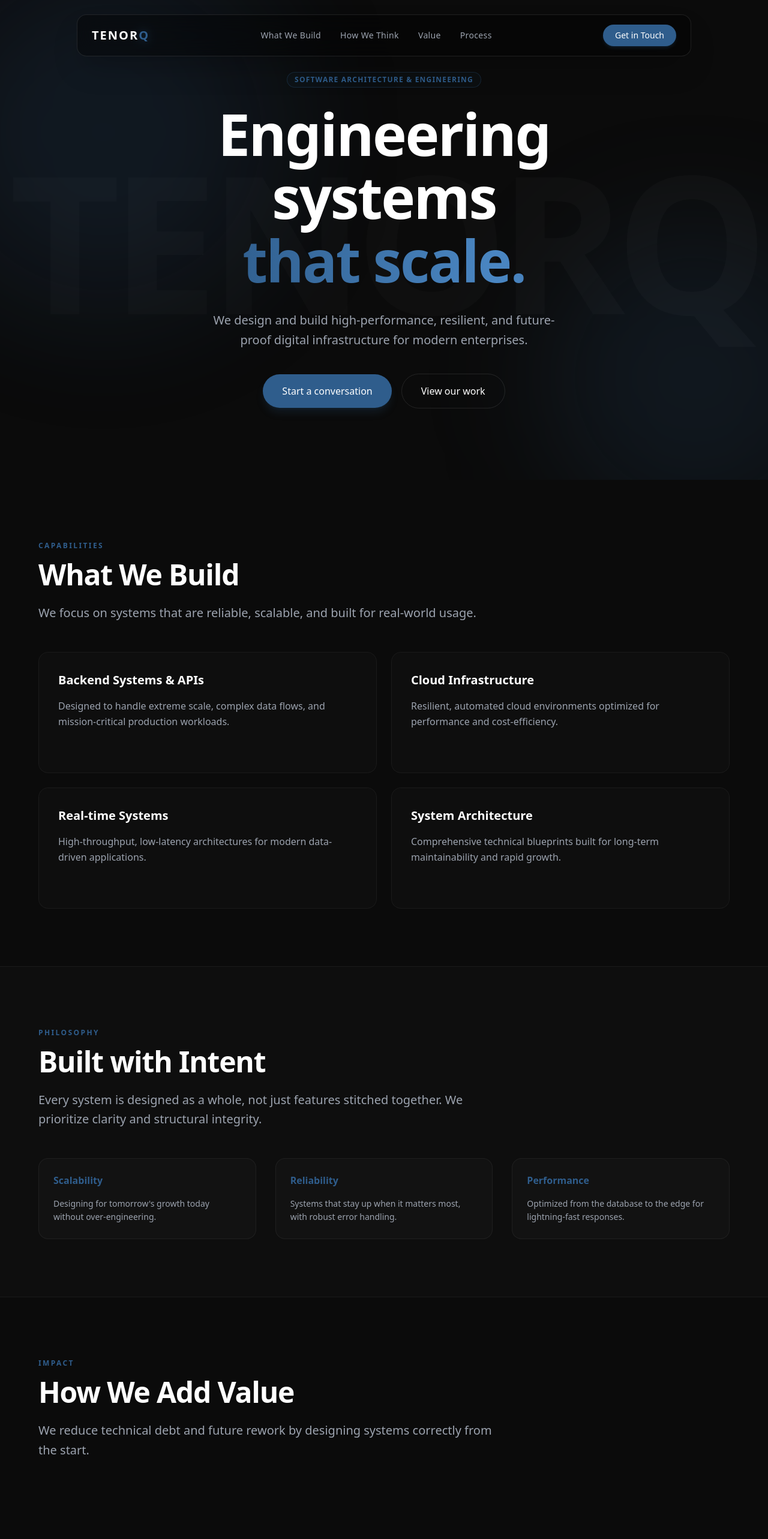
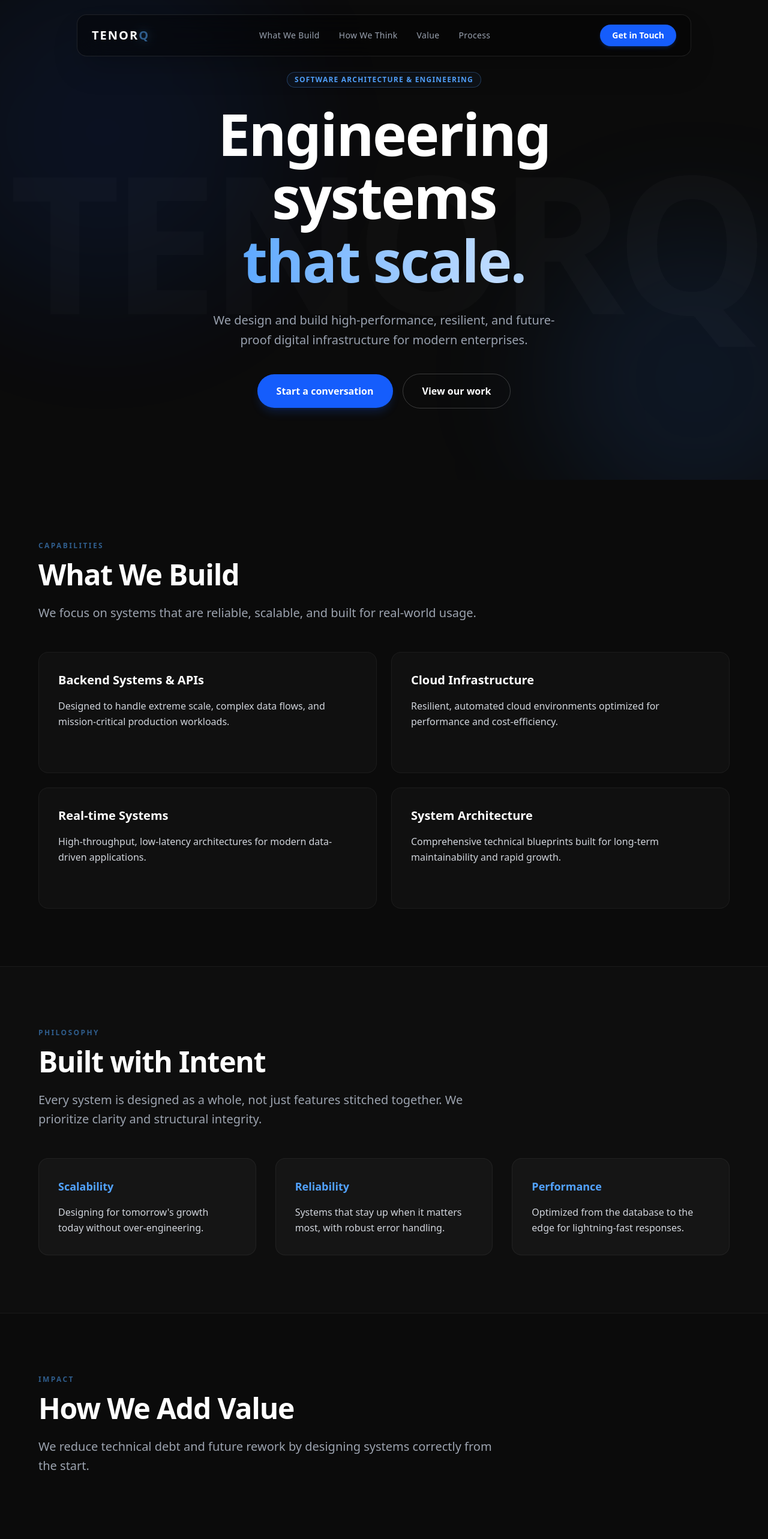
Before and after one commit to tenorq/Website, a Next.js app: page / in a window 1280 px wide. Shown: the top 2566 px of the page at 60% size. Built offline with nearby package versions, Linux system fonts and the light colour scheme.

Commit message:
fix text visibility and  hero height

```diff
--- a/src/app/globals.css
+++ b/src/app/globals.css
@@ -3,8 +3,9 @@
 :root {
   --background: #0b0b0b;
   --foreground: #f3f4f6;
-  --accent: #2f5d8c;
-  --accent-light: #4a86c2;
+  --accent: #3b82f6; /* More vibrant blue for better pop */
+  --accent-brand: #2f5d8c;
+  --accent-light: #60a5fa;
   --muted: #9ca3af;
   --surface: #121212;
   --border: rgba(255, 255, 255, 0.1);
@@ -14,6 +15,7 @@
   --color-background: var(--background);
   --color-foreground: var(--foreground);
   --color-accent: var(--accent);
+  --color-accent-brand: var(--accent-brand);
   --color-accent-light: var(--accent-light);
   --color-muted: var(--muted);
   --color-surface: var(--surface);
@@ -37,8 +39,8 @@ body::before {
   position: fixed;
   inset: 0;
   background:
-    radial-gradient(circle at 0% 0%, rgba(47, 93, 140, 0.15) 0%, transparent 35%),
-    radial-gradient(circle at 100% 100%, rgba(47, 93, 140, 0.1) 0%, transparent 35%);
+    radial-gradient(circle at 0% 0%, rgba(59, 130, 246, 0.1) 0%, transparent 35%),
+    radial-gradient(circle at 100% 100%, rgba(59, 130, 246, 0.05) 0%, transparent 35%);
   z-index: -1;
   pointer-events: none;
 }
--- a/src/app/page.tsx
+++ b/src/app/page.tsx
@@ -53,17 +53,17 @@ export default function Home() {
             subtitle="Every system is designed as a whole, not just features stitched together. We prioritize clarity and structural integrity."
           />
           <div className="mt-12 grid grid-cols-1 md:grid-cols-3 gap-8">
-            <div className="p-6 rounded-2xl border border-white/5 bg-white/[0.02]">
-              <h4 className="text-[#2f5d8c] font-bold mb-4">Scalability</h4>
-              <p className="text-[#9ca3af] text-sm leading-relaxed">Designing for tomorrow's growth today without over-engineering.</p>
+            <div className="p-8 rounded-2xl border border-white/5 bg-white/[0.03]">
+              <h4 className="text-blue-400 font-bold text-lg mb-4">Scalability</h4>
+              <p className="text-gray-300 leading-relaxed">Designing for tomorrow's growth today without over-engineering.</p>
             </div>
-            <div className="p-6 rounded-2xl border border-white/5 bg-white/[0.02]">
-              <h4 className="text-[#2f5d8c] font-bold mb-4">Reliability</h4>
-              <p className="text-[#9ca3af] text-sm leading-relaxed">Systems that stay up when it matters most, with robust error handling.</p>
+            <div className="p-8 rounded-2xl border border-white/5 bg-white/[0.03]">
+              <h4 className="text-blue-400 font-bold text-lg mb-4">Reliability</h4>
+              <p className="text-gray-300 leading-relaxed">Systems that stay up when it matters most, with robust error handling.</p>
             </div>
-            <div className="p-6 rounded-2xl border border-white/5 bg-white/[0.02]">
-              <h4 className="text-[#2f5d8c] font-bold mb-4">Performance</h4>
-              <p className="text-[#9ca3af] text-sm leading-relaxed">Optimized from the database to the edge for lightning-fast responses.</p>
+            <div className="p-8 rounded-2xl border border-white/5 bg-white/[0.03]">
+              <h4 className="text-blue-400 font-bold text-lg mb-4">Performance</h4>
+              <p className="text-gray-300 leading-relaxed">Optimized from the database to the edge for lightning-fast responses.</p>
             </div>
           </div>
         </Section>
@@ -82,14 +82,21 @@ export default function Home() {
             title="Our Process"
             subtitle="A disciplined approach to solving complex engineering challenges."
           />
-          <div className="mt-12 flex flex-col md:flex-row gap-4 items-center justify-between">
+          <div className="mt-12 grid grid-cols-1 sm:grid-cols-2 lg:grid-cols-4 gap-6">
             {['Understand', 'Design', 'Build', 'Iterate'].map((step, i) => (
-              <div key={step} className="flex items-center gap-4">
-                <div className="w-12 h-12 rounded-full bg-[#2f5d8c]/20 border border-[#2f5d8c]/40 flex items-center justify-center text-[#2f5d8c] font-bold">
+              <div key={step} className="flex flex-row sm:flex-col items-center sm:items-start gap-6 p-6 rounded-2xl border border-white/5 bg-white/[0.02]">
+                <div className="flex-shrink-0 w-12 h-12 rounded-full bg-blue-500/10 border border-blue-500/30 flex items-center justify-center text-blue-400 font-bold text-xl">
                   {i + 1}
                 </div>
-                <span className="text-white font-medium">{step}</span>
-                {i < 3 && <div className="hidden md:block w-12 h-px bg-white/10" />}
+                <div>
+                  <h4 className="text-white font-bold text-lg mb-2">{step}</h4>
+                  <p className="text-gray-400 text-sm leading-relaxed">
+                    {i === 0 && "Deep dive into requirements and constraints."}
+                    {i === 1 && "Architecting the solution for scale."}
+                    {i === 2 && "Execution with precision and quality."}
+                    {i === 3 && "Refining based on real-world feedback."}
+                  </p>
+                </div>
               </div>
             ))}
           </div>
--- a/src/components/CardGrid.tsx
+++ b/src/components/CardGrid.tsx
@@ -10,22 +10,22 @@ export function CardGrid({ items }: { items: CardItem[] }) {
         <div
           key={item.title}
           className="group relative p-8 rounded-2xl border border-white/5
-                     bg-[#121212]/50 backdrop-blur-sm
-                     hover:border-[#2f5d8c]/30 hover:bg-[#121212]
-                     transition-all duration-300 hover:shadow-2xl hover:shadow-[#2f5d8c]/5"
+                     bg-[#121212]/80 backdrop-blur-sm
+                     hover:border-blue-500/50 hover:bg-[#121212]
+                     transition-all duration-300 hover:shadow-2xl hover:shadow-blue-500/5"
         >
           {/* Subtle Accent Glow on Hover */}
-          <div className="absolute inset-0 bg-gradient-to-br from-[#2f5d8c]/0 to-[#2f5d8c]/0 group-hover:from-[#2f5d8c]/5 group-hover:to-transparent rounded-2xl transition-all duration-500" />
+          <div className="absolute inset-0 bg-gradient-to-br from-blue-600/0 to-blue-600/0 group-hover:from-blue-600/5 group-hover:to-transparent rounded-2xl transition-all duration-500" />
 
           <div className="relative z-10">
-            <h3 className="text-xl font-semibold text-white group-hover:text-[#2f5d8c] transition-colors">
+            <h3 className="text-xl font-bold text-white group-hover:text-blue-400 transition-colors">
               {item.title}
             </h3>
-            <p className="mt-4 text-[#9ca3af] leading-relaxed group-hover:text-[#f3f4f6]/80 transition-colors">
+            <p className="mt-4 text-gray-300 leading-relaxed group-hover:text-white transition-colors">
               {item.desc}
             </p>
 
-            <div className="mt-6 flex items-center text-xs font-bold uppercase tracking-widest text-[#2f5d8c] opacity-0 group-hover:opacity-100 transform translate-y-2 group-hover:translate-y-0 transition-all duration-300">
+            <div className="mt-6 flex items-center text-xs font-black uppercase tracking-widest text-blue-400 opacity-0 group-hover:opacity-100 transform translate-y-2 group-hover:translate-y-0 transition-all duration-300">
               Learn More
               <svg className="ml-2 w-4 h-4" fill="none" viewBox="0 0 24 24" stroke="currentColor">
                 <path strokeLinecap="round" strokeLinejoin="round" strokeWidth={2} d="M17 8l4 4m0 0l-4 4m4-4H3" />
--- a/src/components/Hero.tsx
+++ b/src/components/Hero.tsx
@@ -15,11 +15,11 @@ export function Hero() {
   const translateY = scrollY * 0.2;
 
   return (
-    <section className="relative h-[100dvh] flex items-center justify-center overflow-hidden px-6">
+    <section className="relative h-screen flex items-center justify-center overflow-hidden px-6">
       {/* Dynamic Background Effects */}
       <div className="absolute inset-0 z-0">
-        <div className="absolute top-[-10%] left-[-10%] w-[600px] h-[600px] bg-[#2f5d8c]/20 blur-[120px] rounded-full animate-pulse" />
-        <div className="absolute bottom-[-10%] right-[-10%] w-[500px] h-[500px] bg-[#2f5d8c]/15 blur-[100px] rounded-full" />
+        <div className="absolute top-[-10%] left-[-10%] w-[600px] h-[600px] bg-blue-600/10 blur-[120px] rounded-full animate-pulse" />
+        <div className="absolute bottom-[-10%] right-[-10%] w-[500px] h-[500px] bg-blue-500/10 blur-[100px] rounded-full" />
       </div>
 
       {/* Large Background Logo with Parallax */}
@@ -36,26 +36,29 @@ export function Hero() {
         style={{ opacity, transform: `scale(${scale})` }}
         className="relative z-10 max-w-4xl transition-transform duration-300 ease-out text-center"
       >
-        <span className="inline-block px-3 py-1 mb-6 text-xs font-semibold tracking-widest text-[#2f5d8c] uppercase border border-[#2f5d8c]/30 rounded-full bg-[#2f5d8c]/5">
+        <span className="inline-block px-3 py-1 mb-6 text-xs font-semibold tracking-widest text-blue-400 uppercase border border-blue-400/30 rounded-full bg-blue-400/5">
           Software Architecture & Engineering
         </span>
 
         <h1 className="text-5xl md:text-8xl font-bold tracking-tight text-white mb-8 leading-[1.1]">
           Engineering systems <br />
-          <span className="bg-gradient-to-r from-[#2f5d8c] via-[#4a86c2] to-[#2f5d8c] bg-clip-text text-transparent bg-[length:200%_auto] animate-gradient">
+          <span className="bg-gradient-to-r from-blue-400 via-blue-200 to-blue-400 bg-clip-text text-transparent bg-[length:200%_auto] animate-gradient">
             that scale.
           </span>
         </h1>
 
-        <p className="max-w-xl mx-auto text-lg md:text-xl text-[#9ca3af] mb-10 leading-relaxed">
+        <p className="max-w-xl mx-auto text-lg md:text-xl text-gray-400 mb-10 leading-relaxed font-medium">
           We design and build high-performance, resilient, and future-proof digital infrastructure for modern enterprises.
         </p>
 
         <div className="flex flex-col sm:flex-row items-center justify-center gap-4">
-          <button className="px-8 py-4 rounded-full bg-[#2f5d8c] hover:bg-[#3a72ab] text-white font-medium transition-all shadow-lg shadow-[#2f5d8c]/20 hover:shadow-[#2f5d8c]/40 active:scale-95">
+          <a
+            href="mailto:contact@tenorq.com"
+            className="w-full sm:w-auto px-8 py-4 rounded-full bg-blue-600 hover:bg-blue-500 text-white font-bold transition-all shadow-lg shadow-blue-600/20 hover:shadow-blue-600/40 active:scale-95"
+          >
             Start a conversation
-          </button>
-          <button className="px-8 py-4 rounded-full border border-white/10 hover:bg-white/5 text-white font-medium transition-all active:scale-95">
+          </a>
+          <button className="w-full sm:w-auto px-8 py-4 rounded-full border border-white/20 hover:bg-white/5 text-white font-semibold transition-all active:scale-95">
             View our work
           </button>
         </div>
--- a/src/components/NavBar.tsx
+++ b/src/components/NavBar.tsx
@@ -9,8 +9,8 @@ export function Navbar() {
   ];
 
   return (
-    <nav className="fixed top-6 left-1/2 -translate-x-1/2 w-[calc(100%-3rem)] max-w-5xl z-50 backdrop-blur-xl bg-black/40 border border-white/10 rounded-2xl shadow-2xl">
-      <div className="flex justify-between items-center px-6 py-4">
+    <nav className="fixed top-6 left-1/2 -translate-x-1/2 w-[calc(100%-2rem)] md:w-[calc(100%-3rem)] max-w-5xl z-50 backdrop-blur-xl bg-black/40 border border-white/10 rounded-2xl shadow-2xl">
+      <div className="flex justify-between items-center px-4 md:px-6 py-4">
         <Logo />
 
         <div className="hidden md:flex gap-8 text-sm font-medium tracking-wide">
@@ -18,16 +18,19 @@ export function Navbar() {
             <a
               key={l.id}
               href={`#${l.id}`}
-              className="text-[#9ca3af] hover:text-white transition-colors duration-200"
+              className="text-gray-400 hover:text-white transition-colors duration-200"
             >
               {l.label}
             </a>
           ))}
         </div>
 
-        <button className="hidden sm:block px-5 py-2 text-sm font-medium text-white bg-[#2f5d8c] hover:bg-[#3a72ab] rounded-full transition-all active:scale-95 shadow-md shadow-[#2f5d8c]/20">
+        <a
+          href="mailto:contact@tenorq.com"
+          className="px-5 py-2 text-sm font-bold text-white bg-blue-600 hover:bg-blue-500 rounded-full transition-all active:scale-95 shadow-md shadow-blue-600/20"
+        >
           Get in Touch
-        </button>
+        </a>
       </div>
     </nav>
   );
```
Also changed, not shown: src/components/CTA.tsx (+8 -5 lines).
